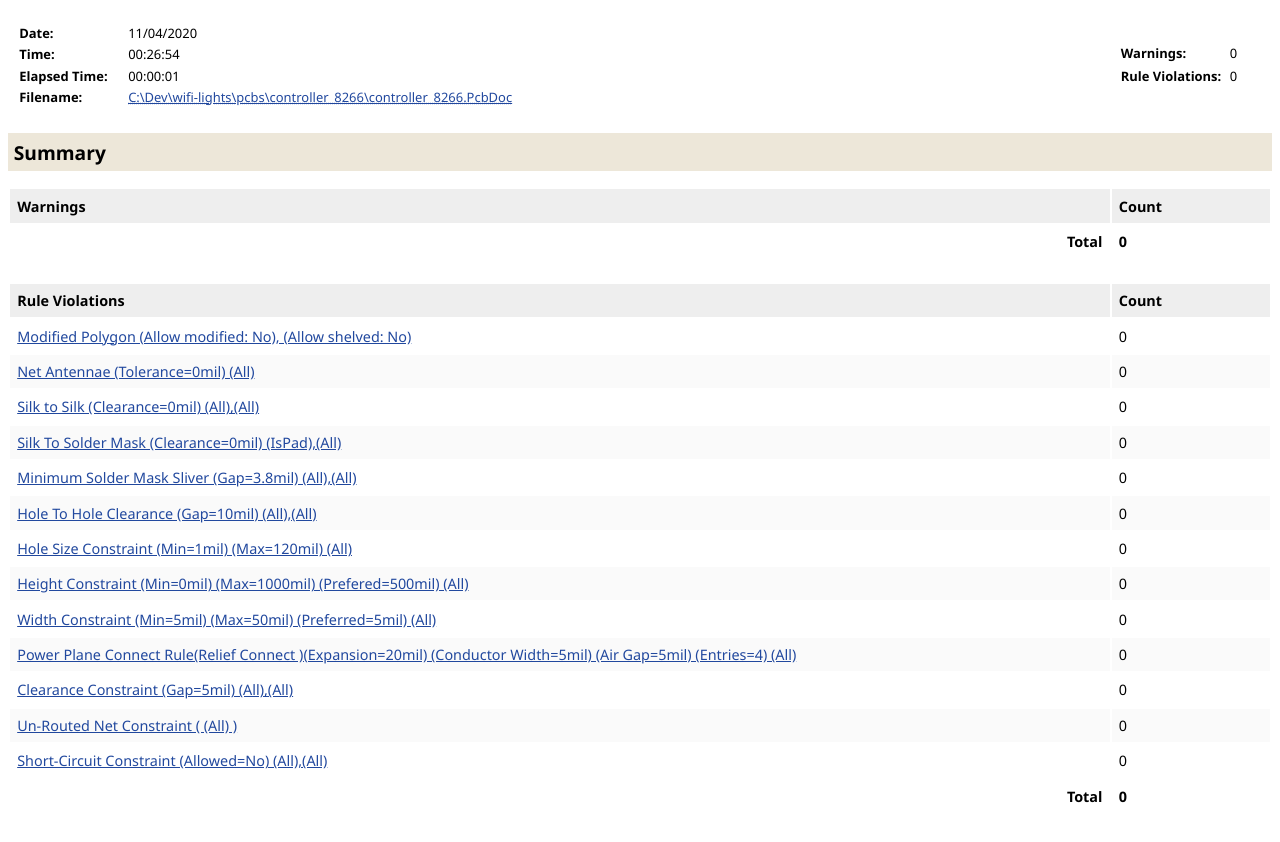
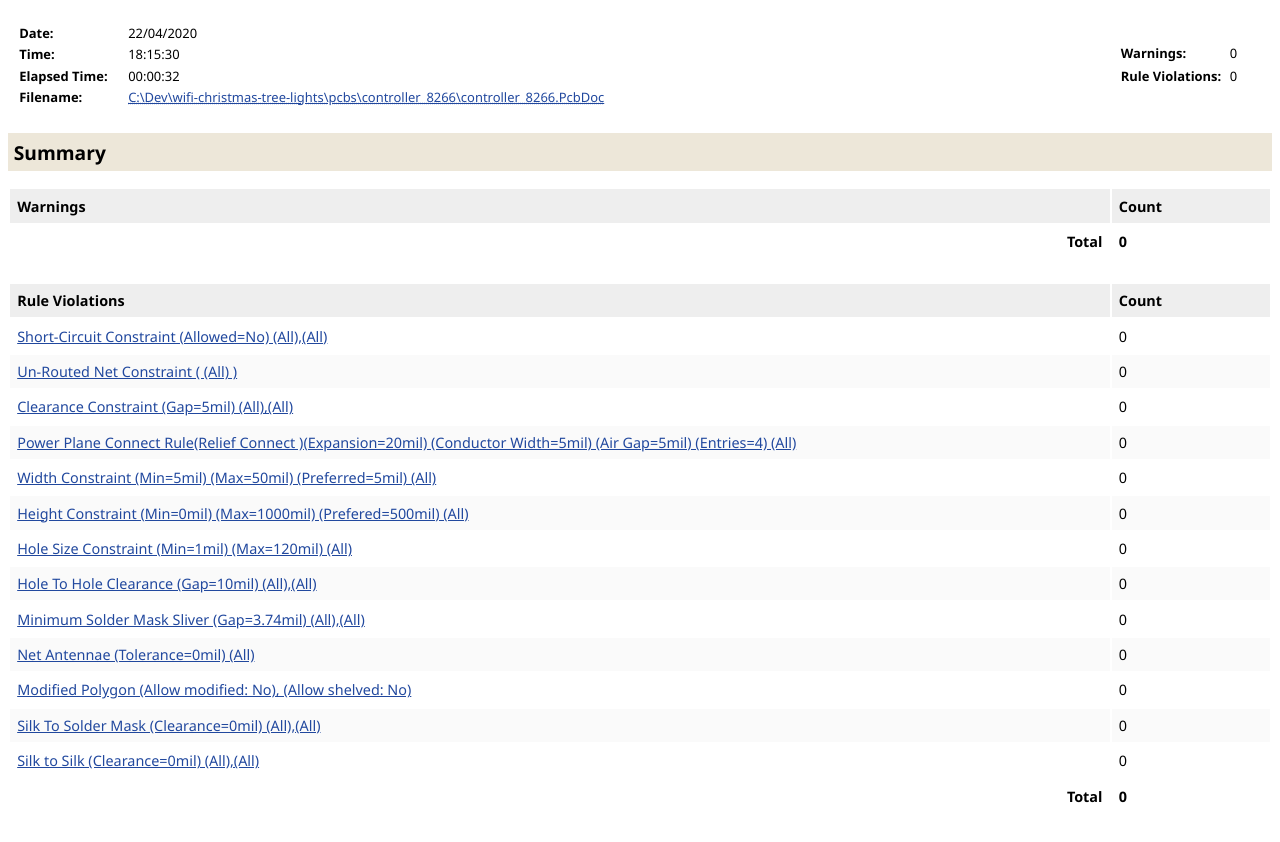
Before and after one commit to cskilbeck/xtl, a plain HTML site: page pcbs/controller_8266/Project Outputs for controller_8266/Design Rule Check - controller_8266.html in a window 1280 px wide. Shown: the part 84-926 px from the top of the page. Drawn offline with Linux system fonts and the light colour scheme.

Commit message:
pcb: controller_esp8266 2.0

```diff
--- a/pcbs/controller_8266/Project Outputs for controller_8266/Design Rule Check - controller_8266.html
+++ b/pcbs/controller_8266/Project Outputs for controller_8266/Design Rule Check - controller_8266.html
@@ -219,22 +219,22 @@
 <tr class="front_matter">
 <td class="front_matter_column1">Date:</td>
 <td class="front_matter_column2"></td>
-<td class="front_matter_column3">11/04/2020</td>
+<td class="front_matter_column3">22/04/2020</td>
 </tr>
 <tr class="front_matter">
 <td class="front_matter_column1">Time:</td>
 <td class="front_matter_column2"></td>
-<td class="front_matter_column3">00:26:54</td>
+<td class="front_matter_column3">18:15:30</td>
 </tr>
 <tr class="front_matter">
 <td class="front_matter_column1">Elapsed Time:</td>
 <td class="front_matter_column2"></td>
-<td class="front_matter_column3">00:00:01</td>
+<td class="front_matter_column3">00:00:32</td>
 </tr>
 <tr class="front_matter">
 <td class="front_matter_column1">Filename:</td>
 <td class="front_matter_column2"></td>
-<td class="front_matter_column3"><a href="file:///C:\Dev\wifi-lights\pcbs\controller_8266\controller_8266.PcbDoc" class="file"><acronym title="C:\Dev\wifi-lights\pcbs\controller_8266\controller_8266.PcbDoc">C:\Dev\wifi-lights\pcbs\controller_8266\controller_8266.PcbDoc</acronym></a></td>
+<td class="front_matter_column3"><a href="file:///C:\Dev\wifi-christmas-tree-lights\pcbs\controller_8266\controller_8266.PcbDoc" class="file"><acronym title="C:\Dev\wifi-christmas-tree-lights\pcbs\controller_8266\controller_8266.PcbDoc">C:\Dev\wifi-christmas-tree-lights\pcbs\controller_8266\controller_8266.PcbDoc</acronym></a></td>
 </tr>
 </table>
 </td>
@@ -250,7 +250,7 @@
 <td class="DRC_summary_header_col3">0</td></tr>
 </table>
 </td>
-</table><a name="ID13H0V4FGZOXKNFDDOPZVHSQY3ORRCELAD40DRRCPV4AY0KT11O4D"><h2>Summary</h2></a><table>
+</table><a name="IDKYPF2X0FDDQ3NFHEPRFAYPSBUDZ2INYDYIOENXJORV0YWW1DD3SN"><h2>Summary</h2></a><table>
 <tr>
 <th class="column1">Warnings</th>
 <th class="column2">Count</th>
@@ -265,55 +265,55 @@
 <th class="column2">Count</th>
 </tr>
 <tr class="onmouseout_odd" onmouseover="className = 'onmouseover_odd'" onmouseout="className = 'onmouseout_odd'">
-<td class="column1"><a href="#ID0ERFAZFHXWGQWKFNPGQICJACIBX3ZNABEUV2NJMGTD4SFQYXXVD">Modified Polygon (Allow modified: No), (Allow shelved: No)</a></td>
+<td class="column1"><a href="#IDWRI5XINSTD5SNDQTTNALHTJRKGLB03F1GXTESMLAZZP5IIZBLFNO">Short-Circuit Constraint (Allowed=No) (All),(All)</a></td>
 <td class="column2">0</td>
 </tr>
 <tr class="onmouseout_even" onmouseover="className = 'onmouseover_even'" onmouseout="className = 'onmouseout_even'">
-<td class="column1"><a href="#IDPRXKJQ454ZUUH231UALA122IEHQENTTELAKWPFE0YE0ZYPR1L2FK">Net Antennae (Tolerance=0mil) (All)</a></td>
+<td class="column1"><a href="#ID13FK3QUT4AY0DECUY2O2EKUIAFSMJFWMPEHATUIAT5MY0WZDUNCH">Un-Routed Net Constraint ( (All) )</a></td>
 <td class="column2">0</td>
 </tr>
 <tr class="onmouseout_odd" onmouseover="className = 'onmouseover_odd'" onmouseout="className = 'onmouseout_odd'">
-<td class="column1"><a href="#IDBOLDTOLWREYBITW001Y2J4ZY3GJN1JZ5CH1HNCMAAF15DQAG4WGK">Silk to Silk (Clearance=0mil) (All),(All)</a></td>
+<td class="column1"><a href="#IDSNTHX1PNV2WGBBMZ3E14W14P4JMKJVQNKHCJPIGD5KVVKNIWUXK">Clearance Constraint (Gap=5mil) (All),(All)</a></td>
 <td class="column2">0</td>
 </tr>
 <tr class="onmouseout_even" onmouseover="className = 'onmouseover_even'" onmouseout="className = 'onmouseout_even'">
-<td class="column1"><a href="#IDZZKHVRHLLLE0OV4JTPFZQXOFEFHIZKHWA0PSKLOFTEKRWGAEYGCM">Silk To Solder Mask (Clearance=0mil) (IsPad),(All)</a></td>
+<td class="column1"><a href="#IDVAUHGCIAXPE0DG2MJDB5GCR5JLHBXIRXI5W44YDP1I400K1WNRPC">Power Plane Connect Rule(Relief Connect )(Expansion=20mil) (Conductor Width=5mil) (Air Gap=5mil) (Entries=4) (All)</a></td>
 <td class="column2">0</td>
 </tr>
 <tr class="onmouseout_odd" onmouseover="className = 'onmouseover_odd'" onmouseout="className = 'onmouseout_odd'">
-<td class="column1"><a href="#IDOQACLJATOZSPEGGVKM25NOXO2FSPHMXXAAFW1GLRP3IM11DBORWH">Minimum Solder Mask Sliver (Gap=3.8mil) (All),(All)</a></td>
+<td class="column1"><a href="#IDK5DIKTR4W01RGHE3YDQTWXOS5KFGUMEAZA21TWKSWYHZ1GHVBG2N">Width Constraint (Min=5mil) (Max=50mil) (Preferred=5mil) (All)</a></td>
 <td class="column2">0</td>
 </tr>
 <tr class="onmouseout_even" onmouseover="className = 'onmouseover_even'" onmouseout="className = 'onmouseout_even'">
-<td class="column1"><a href="#IDHM5AP2H3K11FD3GLGE54SCU4NIZAOE0ETHMRH5OZHYJWRF15MJAG">Hole To Hole Clearance (Gap=10mil) (All),(All)</a></td>
+<td class="column1"><a href="#IDDDDUTSIOE4VGFSUHGSQTS4XC4CRQKB1JTDIXTPKPDAAHZY110AJH">Height Constraint (Min=0mil) (Max=1000mil) (Prefered=500mil) (All)</a></td>
 <td class="column2">0</td>
 </tr>
 <tr class="onmouseout_odd" onmouseover="className = 'onmouseover_odd'" onmouseout="className = 'onmouseout_odd'">
-<td class="column1"><a href="#ID3MKWHQR3LXE1NDJ0EABJMWZ0XF0BWLCZ0WLJVBDYQKAVIQJ3BYSF">Hole Size Constraint (Min=1mil) (Max=120mil) (All)</a></td>
+<td class="column1"><a href="#IDNNNLYVSQG3PNXRY5YHDSUVQ1HFRAW0TGZPVMADKRJB2BRJZLXTL">Hole Size Constraint (Min=1mil) (Max=120mil) (All)</a></td>
 <td class="column2">0</td>
 </tr>
 <tr class="onmouseout_even" onmouseover="className = 'onmouseover_even'" onmouseout="className = 'onmouseout_even'">
-<td class="column1"><a href="#IDAZLZSNUKRZ5NE0FMU3P4DGA4OIRH1MWVHK2BMNCVBNITXB1XGLY">Height Constraint (Min=0mil) (Max=1000mil) (Prefered=500mil) (All)</a></td>
+<td class="column1"><a href="#IDX4AY4QLYDLHRDJQGZJSMWWCKACDQCKVPAE4JC5ESDBVOTBTC1WII">Hole To Hole Clearance (Gap=10mil) (All),(All)</a></td>
 <td class="column2">0</td>
 </tr>
 <tr class="onmouseout_odd" onmouseover="className = 'onmouseover_odd'" onmouseout="className = 'onmouseout_odd'">
-<td class="column1"><a href="#IDC33EEHM1I1L3PS5NR2QUPJGMNIDNXDUYJW45JKMXUXELKKVRULMM">Width Constraint (Min=5mil) (Max=50mil) (Preferred=5mil) (All)</a></td>
+<td class="column1"><a href="#IDHRHAVP1K5MSVKH1TGGI14JGDACQBUSW0YLBB4RHTSGBAPLVKETWD">Minimum Solder Mask Sliver (Gap=3.74mil) (All),(All)</a></td>
 <td class="column2">0</td>
 </tr>
 <tr class="onmouseout_even" onmouseover="className = 'onmouseover_even'" onmouseout="className = 'onmouseout_even'">
-<td class="column1"><a href="#ID4EUDV1P3KZPW13AN3EIQSXGPGCWPMWJROQJBKO03W0GEE5FQBGB">Power Plane Connect Rule(Relief Connect )(Expansion=20mil) (Conductor Width=5mil) (Air Gap=5mil) (Entries=4) (All)</a></td>
+<td class="column1"><a href="#IDZPEOBGFCTLBYPBDJCMPC3133TC1BFINGUKPTOAEVIJAZXTGFASCE">Net Antennae (Tolerance=0mil) (All)</a></td>
 <td class="column2">0</td>
 </tr>
 <tr class="onmouseout_odd" onmouseover="className = 'onmouseover_odd'" onmouseout="className = 'onmouseout_odd'">
-<td class="column1"><a href="#IDC4OHNR04TRKWHSBMAEQ0BZXIKOP0U0N1RMWNLXKPYXQW51EDBM2J">Clearance Constraint (Gap=5mil) (All),(All)</a></td>
+<td class="column1"><a href="#IDLC3F2JNAJYBCNUXEC5Q5ADYJLHJUTWQMT0ZP4RMQPUE1MBS55K">Modified Polygon (Allow modified: No), (Allow shelved: No)</a></td>
 <td class="column2">0</td>
 </tr>
 <tr class="onmouseout_even" onmouseover="className = 'onmouseover_even'" onmouseout="className = 'onmouseout_even'">
-<td class="column1"><a href="#ID5IVOJCWTZHUEHFCB3AKWUGFDWMZPWCML0HFQKPJPSJKDGTLFE1AO">Un-Routed Net Constraint ( (All) )</a></td>
+<td class="column1"><a href="#ID0MUXALFI12JWIRA0X1RSBPEZCFAF3IO5JQL1CKG1L213R0GVWG5I">Silk To Solder Mask (Clearance=0mil) (All),(All)</a></td>
 <td class="column2">0</td>
 </tr>
 <tr class="onmouseout_odd" onmouseover="className = 'onmouseover_odd'" onmouseout="className = 'onmouseout_odd'">
-<td class="column1"><a href="#IDEPUMJLFNRQJ2PSWEZINLDUDYHC3ZHGK5YDMWAHIHP4SHPJKLT4CF">Short-Circuit Constraint (Allowed=No) (All),(All)</a></td>
+<td class="column1"><a href="#ID0XVYOWBM1SHRHZD0AXNCCI3DGKRWXKVU5ZQQUZNR4I4JMJVCQNPD">Silk to Silk (Clearance=0mil) (All),(All)</a></td>
 <td class="column2">0</td>
 </tr>
 <tr>
```
Also changed, not shown: 6 other files.
